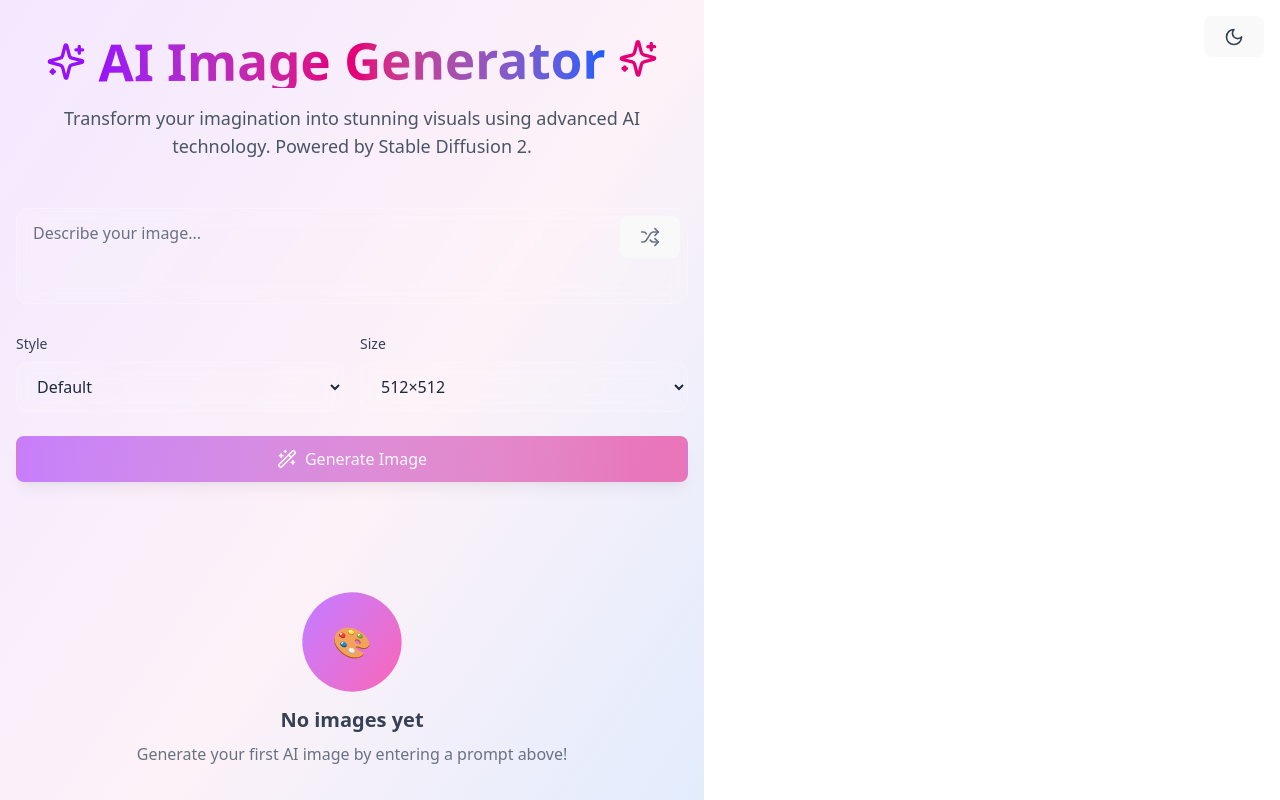
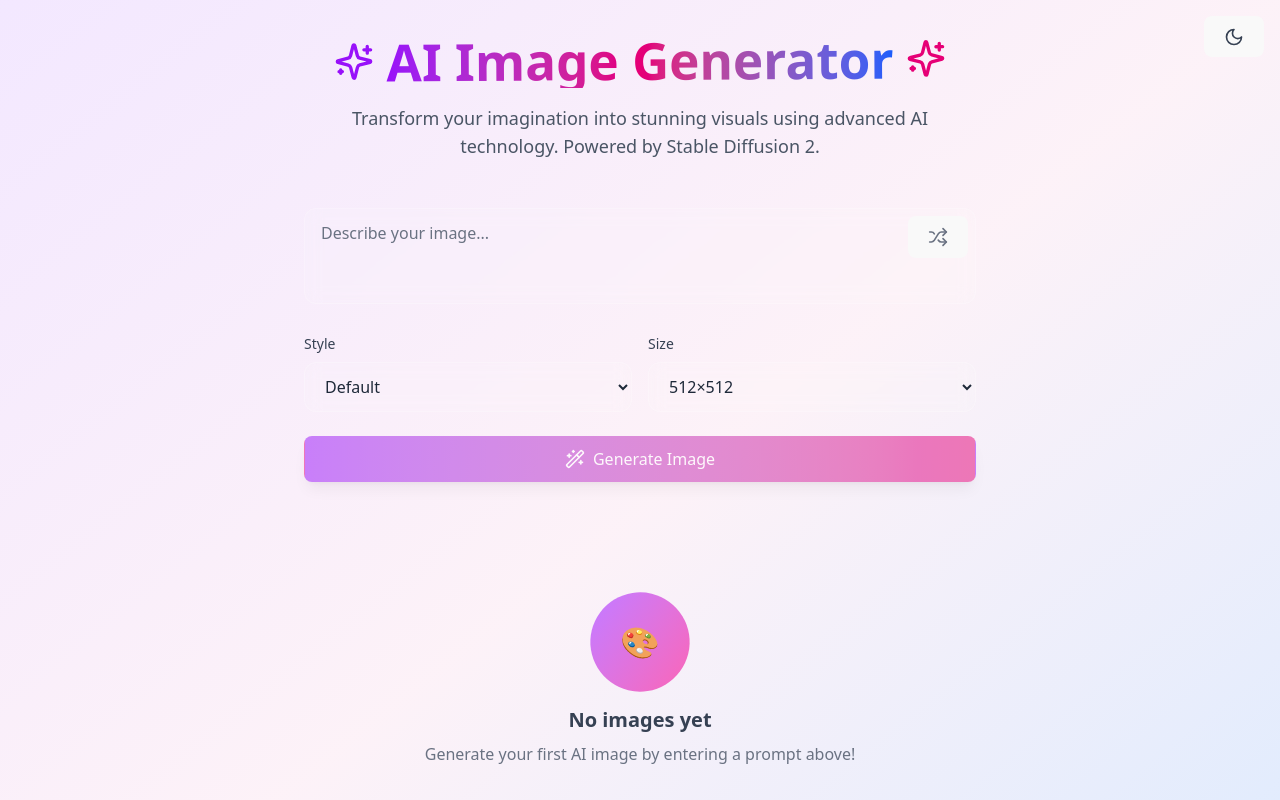
Before and after one commit to anshika2301/AI-, a React (Vite) app in the folder image-generator/: page / in a window 1280 px wide. Shown: the top 800 px of the page. Built offline with nearby package versions, Linux system fonts and the light colour scheme.

Commit message:
index.css completed

```diff
--- a/image-generator/src/index.css
+++ b/image-generator/src/index.css
@@ -23,12 +23,21 @@ a:hover {
   color: #535bf2;
 }
 
+html, body, #root {
+  height: 100vh;
+  width: 100vw;
+  margin: 0;
+  padding: 0;
+  box-sizing: border-box;
+}
+
 body {
-  margin: 0;
+  min-height: 100vh;
+  min-width: 100vw;
   display: flex;
-  place-items: center;
-  min-width: 320px;
-  min-height: 100vh;
+  align-items: center;
+  justify-content: center;
+  background: #242424;
 }
 
 h1 {
```
